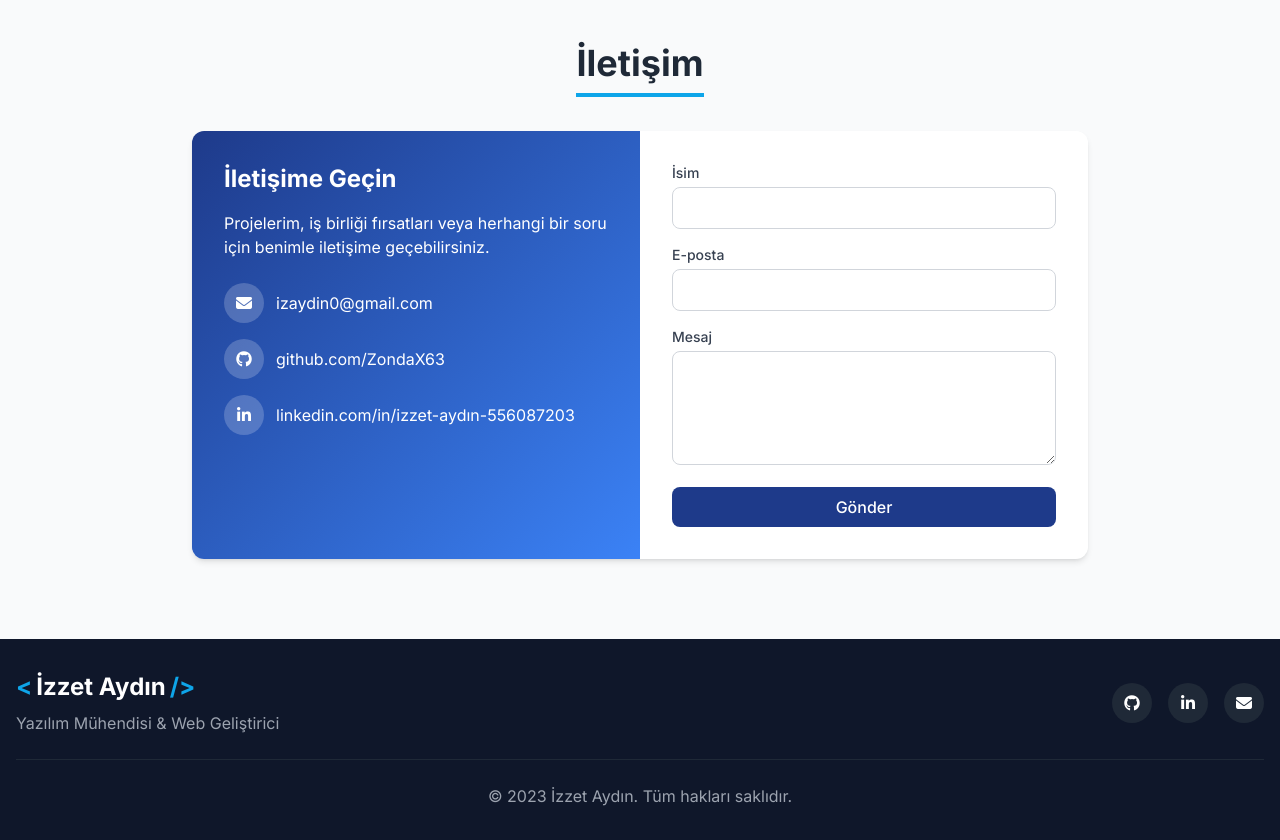
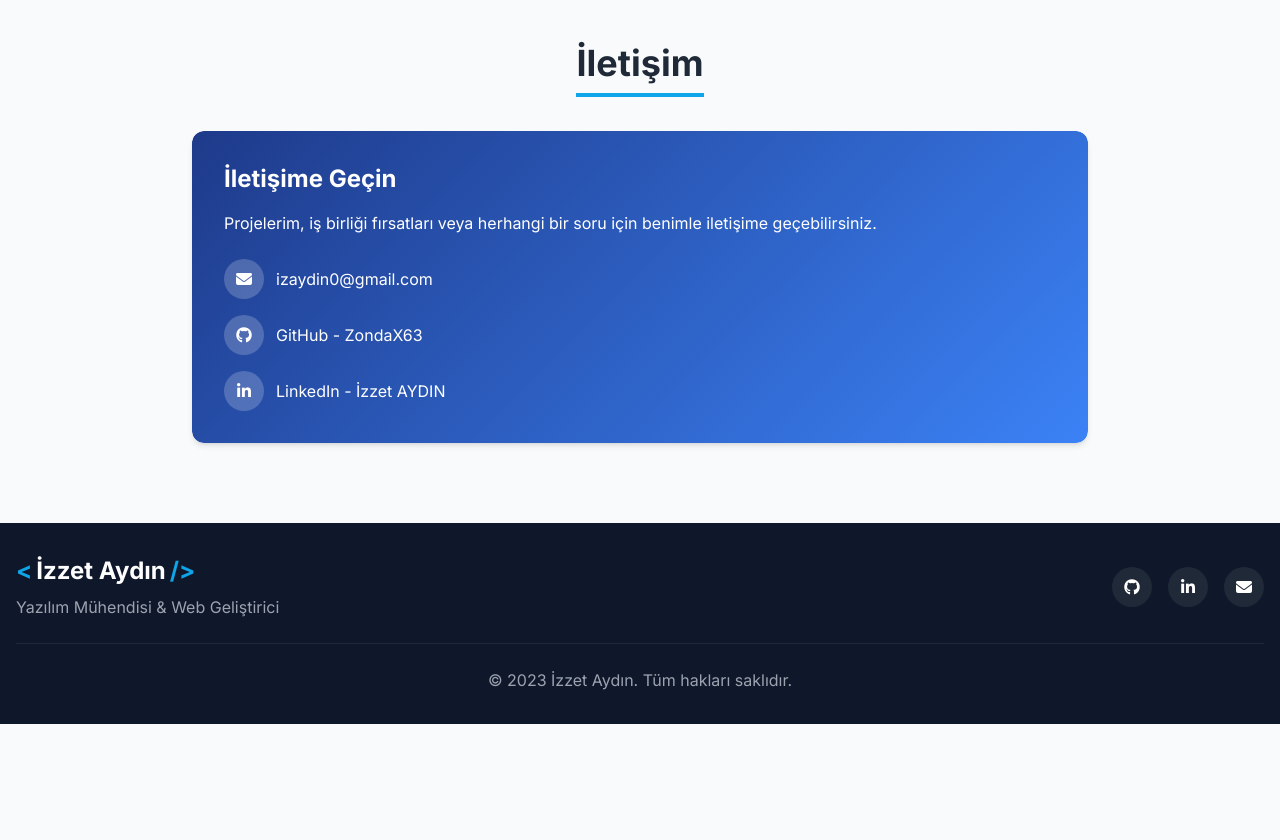
Before and after one commit to ZondaX63/cloud-resume-challange, a plain HTML site: page index.html in a window 1280 px wide. Shown: the part 6940-7780 px from the top of the page. After the commit the page ends 7664 px from the top, so only its background shows below. Drawn offline with nearby package versions, Linux system fonts and the light colour scheme.

Commit message:
Refactor contact section in index.html and remove contact form logic from scripts.js for improved clarity and organization.

```diff
--- a/index.html
+++ b/index.html
@@ -670,9 +670,8 @@
                 </h2>
 
                 <div class="max-w-4xl mx-auto bg-white rounded-xl shadow-md overflow-hidden">
-                    <div class="md:flex">
-                        <div class="md:w-1/2 gradient-bg p-8 text-white">
-                            <h3 class="text-2xl font-bold mb-4">İletişime Geçin</h3>
+                    <div class="gradient-bg p-8 text-white rounded-xl">
+                        <h3 class="text-2xl font-bold mb-4">İletişime Geçin</h3>
                             <p class="mb-6">
                                 Projelerim, iş birliği fırsatları veya herhangi bir soru için benimle iletişime geçebilirsiniz.
                             </p>
@@ -684,44 +683,18 @@
                                     </div>
                                     <a href="mailto:izaydin0@gmail.com" class="hover:underline">izaydin0@gmail.com</a>
                                 </div>
-
                                 <div class="flex items-center">
                                     <div class="w-10 h-10 rounded-full bg-white bg-opacity-20 flex items-center justify-center mr-3">
                                         <i class="fab fa-github text-white"></i>
                                     </div>
-                                    <a href="https://github.com/ZondaX63" target="_blank" class="hover:underline">github.com/ZondaX63</a>
+                                    <a href="https://github.com/ZondaX63" target="_blank" class="hover:underline">GitHub - ZondaX63</a>
                                 </div>
-
                                 <div class="flex items-center">
                                     <div class="w-10 h-10 rounded-full bg-white bg-opacity-20 flex items-center justify-center mr-3">
                                         <i class="fab fa-linkedin-in text-white"></i>
                                     </div>
-                                    <a href="https://linkedin.com/in/izzet-aydın-556087203" target="_blank" class="hover:underline">linkedin.com/in/izzet-aydın-556087203</a>
-                                </div>
+                                <a href="https://linkedin.com/in/izzet-aydın-556087203" target="_blank" class="hover:underline">LinkedIn - İzzet AYDIN</a>
                             </div>
-                        </div>
-
-                        <div class="md:w-1/2 p-8">
-                            <form id="contact-form" class="space-y-4">
-                                <div>
-                                    <label for="name" class="block text-sm font-medium text-gray-700 mb-1">İsim</label>
-                                    <input type="text" id="name" name="name" class="w-full px-4 py-2 border border-gray-300 rounded-lg focus:ring-2 focus:ring-primary focus:border-primary" required>
-                                </div>
-
-                                <div>
-                                    <label for="email" class="block text-sm font-medium text-gray-700 mb-1">E-posta</label>
-                                    <input type="email" id="email" name="email" class="w-full px-4 py-2 border border-gray-300 rounded-lg focus:ring-2 focus:ring-primary focus:border-primary" required>
-                                </div>
-
-                                <div>
-                                    <label for="message" class="block text-sm font-medium text-gray-700 mb-1">Mesaj</label>
-                                    <textarea id="message" name="message" rows="4" class="w-full px-4 py-2 border border-gray-300 rounded-lg focus:ring-2 focus:ring-primary focus:border-primary" required></textarea>
-                                </div>
-
-                                <button type="submit" class="w-full bg-primary text-white font-medium py-2 px-4 rounded-lg hover:bg-secondary transition-colors">
-                                    Gönder
-                                </button>
-                            </form>
                         </div>
                     </div>
                 </div>
--- a/scripts.js
+++ b/scripts.js
@@ -245,18 +245,3 @@ projectModal.addEventListener('click', (e) => {
         closeProjectModal();
     }
 });
-
-// Contact Form Submission
-const contactForm = document.getElementById('contact-form');
-
-contactForm.addEventListener('submit', (e) => {
-    e.preventDefault();
-
-    const name = document.getElementById('name').value;
-    const email = document.getElementById('email').value;
-    const message = document.getElementById('message').value;
-
-    // This is a demo form - in a real application, you would send this data to a server
-    alert(`Teşekkürler ${name}! Mesajınız alındı. En kısa sürede size dönüş yapacağım.`);
-    contactForm.reset();
-});
```
